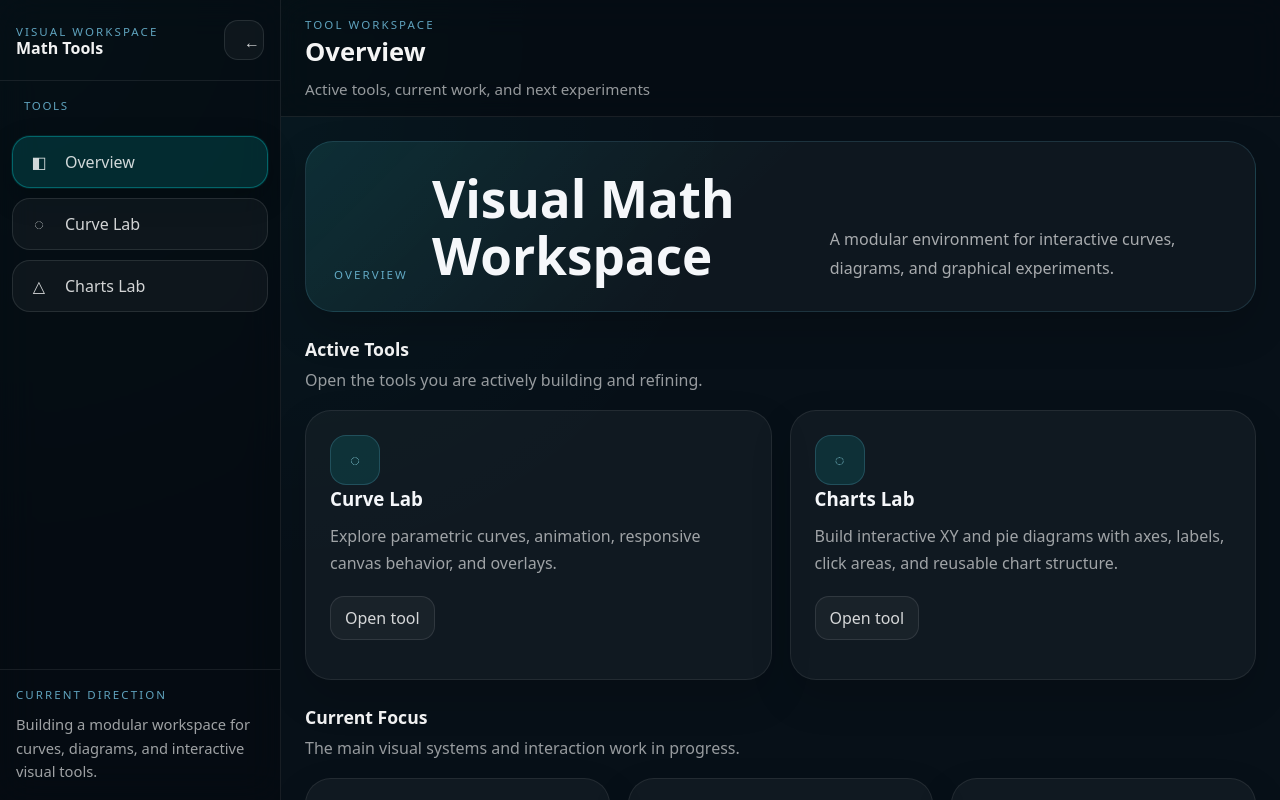
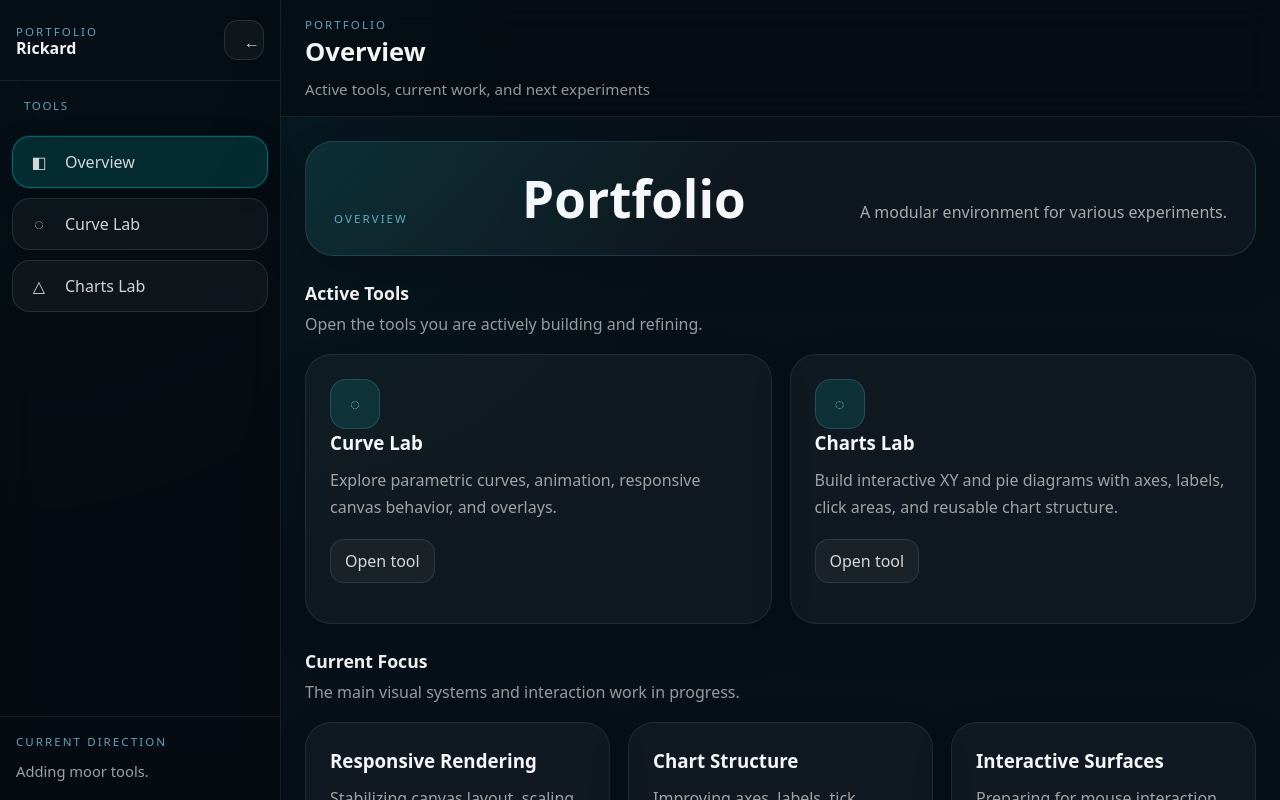
Before and after one commit to tpv01001-rfe/Portfolio, a React (Vite) app: page / in a window 1280 px wide. Shown: the top 800 px of the page. Built offline with nearby package versions, Linux system fonts and the light colour scheme.

Commit message:
Text changes

```diff
--- a/src/pages/DashboardPage.tsx
+++ b/src/pages/DashboardPage.tsx
@@ -55,9 +55,9 @@ export function DashboardPage({
     <div className="dashboard-page">
       <section className="dashboard-hero">
         <p className="dashboard-hero__eyebrow">Overview</p>
-        <h1 className="dashboard-hero__title">Visual Math Workspace</h1>
+        <h1 className="dashboard-hero__title">Portfolio</h1>
         <p className="dashboard-hero__description">
-          A modular environment for interactive curves, diagrams, and graphical experiments.
+          A modular environment for various experiments.
         </p>
       </section>
 
--- a/src/shared/ui/layout/AppSidebar.tsx
+++ b/src/shared/ui/layout/AppSidebar.tsx
@@ -26,8 +26,8 @@ export function AppSidebar({
       <div className="dashboard-sidebar__header">
         {!isSidebarCollapsed && (
           <div className="dashboard-sidebar__brand">
-            <p className="dashboard-sidebar__eyebrow">Visual Workspace</p>
-            <h1 className="dashboard-sidebar__title">Math Tools</h1>
+            <p className="dashboard-sidebar__eyebrow">Portfolio</p>
+            <h1 className="dashboard-sidebar__title">Rickard</h1>
           </div>
         )}
 
@@ -85,7 +85,7 @@ export function AppSidebar({
         <div className="dashboard-sidebar__footer">
           <p className="dashboard-sidebar__footer-label">Current direction</p>
           <p className="dashboard-sidebar__footer-text">
-            Building a modular workspace for curves, diagrams, and interactive visual tools.
+            Adding moor tools.
           </p>
         </div>
       )}
--- a/src/shared/ui/layout/AppTopbar.tsx
+++ b/src/shared/ui/layout/AppTopbar.tsx
@@ -17,7 +17,7 @@ export function AppTopbar({ activeView }: AppTopbarProps) {
   return (
     <header className="dashboard-topbar">
       <div>
-        <p className="dashboard-topbar__eyebrow">Tool Workspace</p>
+        <p className="dashboard-topbar__eyebrow">Portfolio</p>
         <h2 className="dashboard-topbar__title">{title}</h2>
         <p className="dashboard-topbar__subtitle">
           {subtitleMap[activeView]}
```
